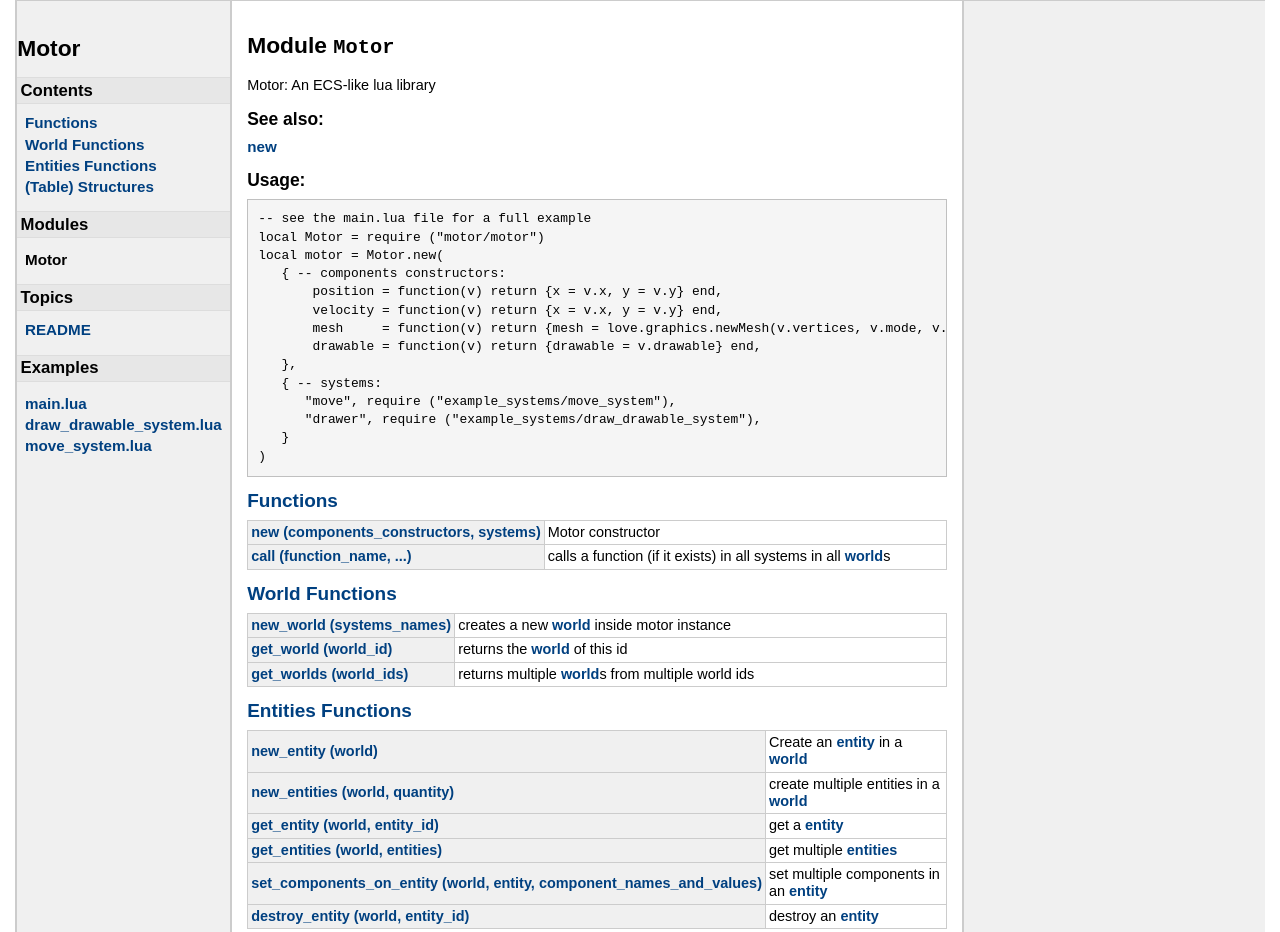
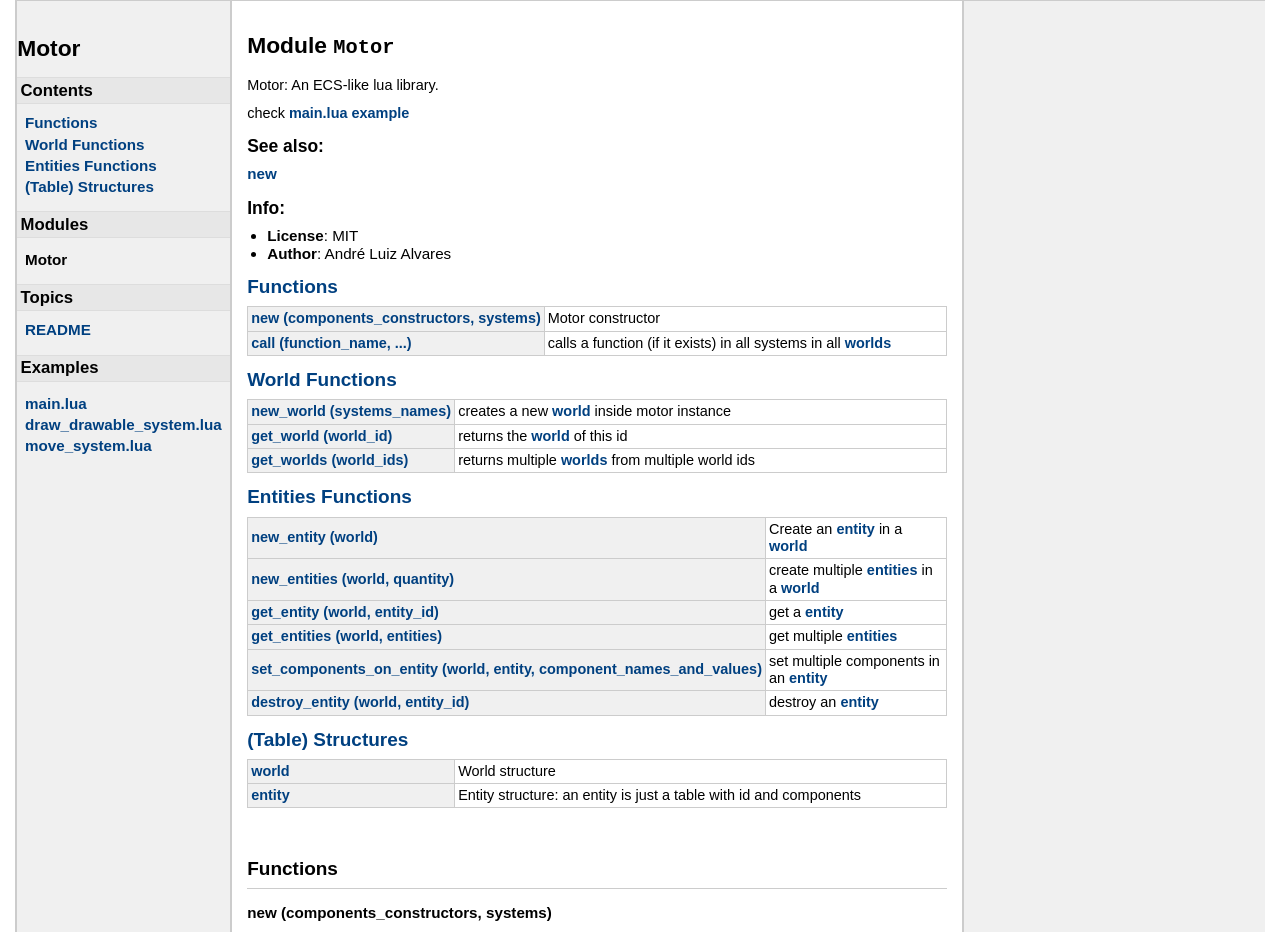
Before and after one commit to Andre-LA/Rotor, a plain HTML site: page doc/motordoc.html in a window 1280 px wide. Shown: the top 932 px of the page. Drawn offline with Linux system fonts and the light colour scheme.

Commit message:
updates in docs The documentation file name is now "motordoc". Improvements in references. License and Author in the documentation comments.

```diff
--- a/doc/index.html
+++ b/doc/motordoc.html
@@ -56,29 +56,17 @@
 <div id="content">
 
 <h1>Module <code>Motor</code></h1>
-<p>Motor: An ECS-like lua library</p>
-<p></p>
+<p>Motor: An ECS-like lua library.</p>
+<p>
+ check <a href="examples/main.lua.html#">main.lua example</a></p>
     <h3>See also:</h3>
     <ul>
-         <a href="index.html#new">new</a>
+         <a href="motordoc.html#new">new</a>
     </ul>
-    <h3>Usage:</h3>
+    <h3>Info:</h3>
     <ul>
-        <pre class="example">-- see the main.lua file for a full example
-local Motor = require (&quot;motor/motor&quot;)
-local motor = Motor.new(
-   { -- components constructors:
-       position = function(v) return {x = v.x, y = v.y} end,
-       velocity = function(v) return {x = v.x, y = v.y} end,
-       mesh     = function(v) return {mesh = love.graphics.newMesh(v.vertices, v.mode, v.usage)} end,
-       drawable = function(v) return {drawable = v.drawable} end,
-   },
-   { -- systems:
-      &quot;move&quot;, require (&quot;example_systems/move_system&quot;),
-      &quot;drawer&quot;, require (&quot;example_systems/draw_drawable_system&quot;),
-   }
-)
-</pre>
+        <li><strong>License</strong>: MIT</li>
+        <li><strong>Author</strong>: André Luiz Alvares</li>
     </ul>
 
 
@@ -90,49 +78,49 @@ local motor = Motor.new(
 	</tr>
 	<tr>
 	<td class="name" nowrap><a href="#call">call (function_name, ...)</a></td>
-	<td class="summary">calls a function (if it exists) in all systems in all <a href="index.html#world">world</a>s</td>
+	<td class="summary">calls a function (if it exists) in all systems in all <a href="motordoc.html#world">worlds</a></td>
 	</tr>
 </table>
 <h2><a href="#World_Functions">World Functions </a></h2>
 <table class="function_list">
 	<tr>
 	<td class="name" nowrap><a href="#new_world">new_world (systems_names)</a></td>
-	<td class="summary">creates a new <a href="index.html#world">world</a> inside motor instance</td>
+	<td class="summary">creates a new <a href="motordoc.html#world">world</a> inside motor instance</td>
 	</tr>
 	<tr>
 	<td class="name" nowrap><a href="#get_world">get_world (world_id)</a></td>
-	<td class="summary">returns the <a href="index.html#world">world</a> of this id</td>
+	<td class="summary">returns the <a href="motordoc.html#world">world</a> of this id</td>
 	</tr>
 	<tr>
 	<td class="name" nowrap><a href="#get_worlds">get_worlds (world_ids)</a></td>
-	<td class="summary">returns multiple <a href="index.html#world">world</a>s from multiple world ids</td>
+	<td class="summary">returns multiple <a href="motordoc.html#world">worlds</a> from multiple world ids</td>
 	</tr>
 </table>
 <h2><a href="#Entities_Functions">Entities Functions </a></h2>
 <table class="function_list">
 	<tr>
 	<td class="name" nowrap><a href="#new_entity">new_entity (world)</a></td>
-	<td class="summary">Create an <a href="index.html#entity">entity</a> in a <a href="index.html#world">world</a></td>
+	<td class="summary">Create an <a href="motordoc.html#entity">entity</a> in a <a href="motordoc.html#world">world</a></td>
 	</tr>
 	<tr>
 	<td class="name" nowrap><a href="#new_entities">new_entities (world, quantity)</a></td>
-	<td class="summary">create multiple entities in a <a href="index.html#world">world</a></td>
+	<td class="summary">create multiple <a href="motordoc.html#entity">entities</a> in a <a href="motordoc.html#world">world</a></td>
 	</tr>
 	<tr>
 	<td class="name" nowrap><a href="#get_entity">get_entity (world, entity_id)</a></td>
-	<td class="summary">get a <a href="index.html#entity">entity</a></td>
+	<td class="summary">get a <a href="motordoc.html#entity">entity</a></td>
 	</tr>
 	<tr>
 	<td class="name" nowrap><a href="#get_entities">get_entities (world, entities)</a></td>
-	<td class="summary">get multiple <a href="index.html#entity">entities</a></td>
+	<td class="summary">get multiple <a href="motordoc.html#entity">entities</a></td>
 	</tr>
 	<tr>
 	<td class="name" nowrap><a href="#set_components_on_entity">set_components_on_entity (world, entity, component_names_and_values)</a></td>
-	<td class="summary">set multiple components in an <a href="index.html#entity">entity</a></td>
+	<td class="summary">set multiple components in an <a href="motordoc.html#entity">entity</a></td>
 	</tr>
 	<tr>
 	<td class="name" nowrap><a href="#destroy_entity">destroy_entity (world, entity_id)</a></td>
-	<td class="summary">destroy an <a href="index.html#entity">entity</a></td>
+	<td class="summary">destroy an <a href="motordoc.html#entity">entity</a></td>
 	</tr>
 </table>
 <h2><a href="#_Table__Structures">(Table) Structures </a></h2>
@@ -206,7 +194,7 @@ local motor = Motor.new(
     <strong>call (function_name, ...)</strong>
     </dt>
     <dd>
-    calls a function (if it exists) in all systems in all <a href="index.html#world">world</a>s
+    calls a function (if it exists) in all systems in all <a href="motordoc.html#world">worlds</a>
 
 
     <h3>Parameters:</h3>
@@ -240,14 +228,14 @@ local motor = Motor.new(
     <strong>new_world (systems_names)</strong>
     </dt>
     <dd>
-    creates a new <a href="index.html#world">world</a> inside motor instance
+    creates a new <a href="motordoc.html#world">world</a> inside motor instance
 
 
     <h3>Parameters:</h3>
     <ul>
         <li><span class="parameter">systems_names</span>
             <span class="types"><a class="type" href="https://www.lua.org/manual/5.1/manual.html#5.4">{string}</a></span>
-         each string is a system to be processed in the <a href="index.html#world">world</a>
+         each string is a system to be processed in the <a href="motordoc.html#world">world</a>
         </li>
     </ul>
 
@@ -255,13 +243,13 @@ local motor = Motor.new(
     <ol>
 
            <span class="types"><span class="type">number</span></span>
-        the id of the created <a href="index.html#world">world</a>
+        the id of the created <a href="motordoc.html#world">world</a>
     </ol>
 
 
     <h3>See also:</h3>
     <ul>
-         <a href="index.html#world">world</a>
+         <a href="motordoc.html#world">world</a>
     </ul>
 
     <h3>Usage:</h3>
@@ -275,28 +263,28 @@ local motor = Motor.new(
     <strong>get_world (world_id)</strong>
     </dt>
     <dd>
-    returns the <a href="index.html#world">world</a> of this id
+    returns the <a href="motordoc.html#world">world</a> of this id
 
 
     <h3>Parameters:</h3>
     <ul>
         <li><span class="parameter">world_id</span>
             <span class="types"><span class="type">number</span></span>
-         (integer) id of the <a href="index.html#world">world</a> to be obtained
+         (integer) id of the <a href="motordoc.html#world">world</a> to be obtained
         </li>
     </ul>
 
     <h3>Returns:</h3>
     <ol>
 
-           <span class="types"><a class="type" href="index.html#world">world</a></span>
+           <span class="types"><a class="type" href="motordoc.html#world">world</a></span>
         world reference
     </ol>
 
 
     <h3>See also:</h3>
     <ul>
-         <a href="index.html#world">world</a>
+         <a href="motordoc.html#world">world</a>
     </ul>
 
     <h3>Usage:</h3>
@@ -310,7 +298,7 @@ local motor = Motor.new(
     <strong>get_worlds (world_ids)</strong>
     </dt>
     <dd>
-    returns multiple <a href="index.html#world">world</a>s from multiple world ids
+    returns multiple <a href="motordoc.html#world">worlds</a> from multiple world ids
 
 
     <h3>Parameters:</h3>
@@ -324,14 +312,14 @@ local motor = Motor.new(
     <h3>Returns:</h3>
     <ol>
 
-           <span class="types"><a class="type" href="index.html#world">{world}</a></span>
+           <span class="types"><a class="type" href="motordoc.html#world">{world}</a></span>
         a table of worlds
     </ol>
 
 
     <h3>See also:</h3>
     <ul>
-         <a href="index.html#world">world</a>
+         <a href="motordoc.html#world">world</a>
     </ul>
 
 
@@ -345,13 +333,13 @@ local motor = Motor.new(
     <strong>new_entity (world)</strong>
     </dt>
     <dd>
-    Create an <a href="index.html#entity">entity</a> in a <a href="index.html#world">world</a>
+    Create an <a href="motordoc.html#entity">entity</a> in a <a href="motordoc.html#world">world</a>
 
 
     <h3>Parameters:</h3>
     <ul>
         <li><span class="parameter">world</span>
-            <span class="types"><a class="type" href="index.html#world">world</a></span>
+            <span class="types"><a class="type" href="motordoc.html#world">world</a></span>
 
         </li>
     </ul>
@@ -360,14 +348,14 @@ local motor = Motor.new(
     <ol>
 
            <span class="types"><span class="type">number</span></span>
-        id of the new <a href="index.html#entity">entity</a>
+        id of the new <a href="motordoc.html#entity">entity</a>
     </ol>
 
 
     <h3>See also:</h3>
     <ul>
-         <li><a href="index.html#entity">entity</a></li>
-         <li><a href="index.html#world">world</a></li>
+         <li><a href="motordoc.html#entity">entity</a></li>
+         <li><a href="motordoc.html#world">world</a></li>
     </ul>
 
     <h3>Usage:</h3>
@@ -381,18 +369,18 @@ local motor = Motor.new(
     <strong>new_entities (world, quantity)</strong>
     </dt>
     <dd>
-    create multiple entities in a <a href="index.html#world">world</a>
+    create multiple <a href="motordoc.html#entity">entities</a> in a <a href="motordoc.html#world">world</a>
 
 
     <h3>Parameters:</h3>
     <ul>
         <li><span class="parameter">world</span>
-            <span class="types"><a class="type" href="index.html#world">world</a></span>
+            <span class="types"><a class="type" href="motordoc.html#world">world</a></span>
 
         </li>
         <li><span class="parameter">quantity</span>
             <span class="types"><span class="type">number</span></span>
-         quantity of <a href="index.html#entity">entities</a> to be created in this <a href="index.html#world">world</a>
+         quantity of <a href="motordoc.html#entity">entities</a> to be created in this <a href="motordoc.html#world">world</a>
         </li>
     </ul>
 
@@ -416,33 +404,33 @@ local motor = Motor.new(
     <strong>get_entity (world, entity_id)</strong>
     </dt>
     <dd>
-    get a <a href="index.html#entity">entity</a>
+    get a <a href="motordoc.html#entity">entity</a>
 
 
     <h3>Parameters:</h3>
     <ul>
         <li><span class="parameter">world</span>
-            <span class="types"><a class="type" href="index.html#world">world</a></span>
+            <span class="types"><a class="type" href="motordoc.html#world">world</a></span>
          table (not world id)
         </li>
         <li><span class="parameter">entity_id</span>
             <span class="types"><span class="type">number</span></span>
-         id of the <a href="index.html#entity">entity</a> to be obtained
+         id of the <a href="motordoc.html#entity">entity</a> to be obtained
         </li>
     </ul>
 
     <h3>Returns:</h3>
     <ol>
 
-           <span class="types"><a class="type" href="index.html#entity">entity</a></span>
+           <span class="types"><a class="type" href="motordoc.html#entity">entity</a></span>
         entity reference of this id
     </ol>
 
 
     <h3>See also:</h3>
     <ul>
-         <li><a href="index.html#world">world</a></li>
-         <li><a href="index.html#entity">entity</a></li>
+         <li><a href="motordoc.html#world">world</a></li>
+         <li><a href="motordoc.html#entity">entity</a></li>
     </ul>
 
     <h3>Usage:</h3>
@@ -456,13 +444,13 @@ local motor = Motor.new(
     <strong>get_entities (world, entities)</strong>
     </dt>
     <dd>
-    get multiple <a href="index.html#entity">entities</a>
+    get multiple <a href="motordoc.html#entity">entities</a>
 
 
     <h3>Parameters:</h3>
     <ul>
         <li><span class="parameter">world</span>
-            <span class="types"><a class="type" href="index.html#world">world</a></span>
+            <span class="types"><a class="type" href="motordoc.html#world">world</a></span>
          of this entities
         </li>
         <li><span class="parameter">entities</span>
@@ -474,15 +462,15 @@ local motor = Motor.new(
     <h3>Returns:</h3>
     <ol>
 
-           <span class="types"><a class="type" href="index.html#entity">{entity}</a></span>
-        table of multiple <a href="index.html#entity">entities</a>
+           <span class="types"><a class="type" href="motordoc.html#entity">{entity}</a></span>
+        table of multiple <a href="motordoc.html#entity">entities</a>
     </ol>
 
 
     <h3>See also:</h3>
     <ul>
-         <li><a href="index.html#world">world</a></li>
-         <li><a href="index.html#entity">entity</a></li>
+         <li><a href="motordoc.html#world">world</a></li>
+         <li><a href="motordoc.html#entity">entity</a></li>
     </ul>
 
     <h3>Usage:</h3>
@@ -496,17 +484,17 @@ local motor = Motor.new(
     <strong>set_components_on_entity (world, entity, component_names_and_values)</strong>
     </dt>
     <dd>
-    set multiple components in an <a href="index.html#entity">entity</a>
+    set multiple components in an <a href="motordoc.html#entity">entity</a>
 
 
     <h3>Parameters:</h3>
     <ul>
         <li><span class="parameter">world</span>
-            <span class="types"><a class="type" href="index.html#world">world</a></span>
+            <span class="types"><a class="type" href="motordoc.html#world">world</a></span>
          table (not world id)
         </li>
         <li><span class="parameter">entity</span>
-            <span class="types"><a class="type" href="index.html#entity">entity</a></span>
+            <span class="types"><a class="type" href="motordoc.html#entity">entity</a></span>
          to be modified
         </li>
         <li><span class="parameter">component_names_and_values</span>
@@ -542,18 +530,18 @@ local motor = Motor.new(
     <strong>destroy_entity (world, entity_id)</strong>
     </dt>
     <dd>
-    destroy an <a href="index.html#entity">entity</a>
+    destroy an <a href="motordoc.html#entity">entity</a>
 
 
     <h3>Parameters:</h3>
     <ul>
         <li><span class="parameter">world</span>
-            <span class="types"><a class="type" href="index.html#world">world</a></span>
+            <span class="types"><a class="type" href="motordoc.html#world">world</a></span>
          table (not world id)
         </li>
         <li><span class="parameter">entity_id</span>
             <span class="types"><span class="type">number</span></span>
-         id of the <a href="index.html#entity">entity</a> to be destroyed
+         id of the <a href="motordoc.html#entity">entity</a> to be destroyed
         </li>
     </ul>
 
@@ -582,7 +570,7 @@ local motor = Motor.new(
     <ul>
         <li><span class="parameter">id</span>
             <span class="types"><span class="type">number</span></span>
-         id of this <a href="index.html#world">world</a>
+         id of this <a href="motordoc.html#world">world</a>
         </li>
         <li><span class="parameter">last_id</span>
             <span class="types"><span class="type">number</span></span>
@@ -590,10 +578,10 @@ local motor = Motor.new(
         </li>
         <li><span class="parameter">the</span>
             <span class="types"><span class="type">{system}</span></span>
-         systems that will be processed in this <a href="index.html#world">world</a>. It is automatically generated by systems_names
+         systems that will be processed in this <a href="motordoc.html#world">world</a>. It is automatically generated by systems_names
         </li>
         <li><span class="parameter">entities</span>
-            <span class="types"><a class="type" href="index.html#entity">{entity}</a></span>
+            <span class="types"><a class="type" href="motordoc.html#entity">{entity}</a></span>
 
         </li>
     </ul>
@@ -643,7 +631,7 @@ local motor = Motor.new(
 </div> <!-- id="main" -->
 <div id="about">
 <i>generated by <a href="http://github.com/stevedonovan/LDoc">LDoc 1.4.6</a></i>
-<i style="float:right;">Last updated 2018-01-12 00:55:47 </i>
+<i style="float:right;">Last updated 2018-01-12 12:12:08 </i>
 </div> <!-- id="about" -->
 </div> <!-- id="container" -->
 </body>
```
Also changed, not shown: doc/examples/draw_drawable_system.lua.html (+2 -3 lines), doc/examples/main.lua.html (+4 -4 lines), doc/examples/move_system.lua.html (+2 -2 lines), doc/topics/README.md.html (+2 -2 lines), 3 other files.
